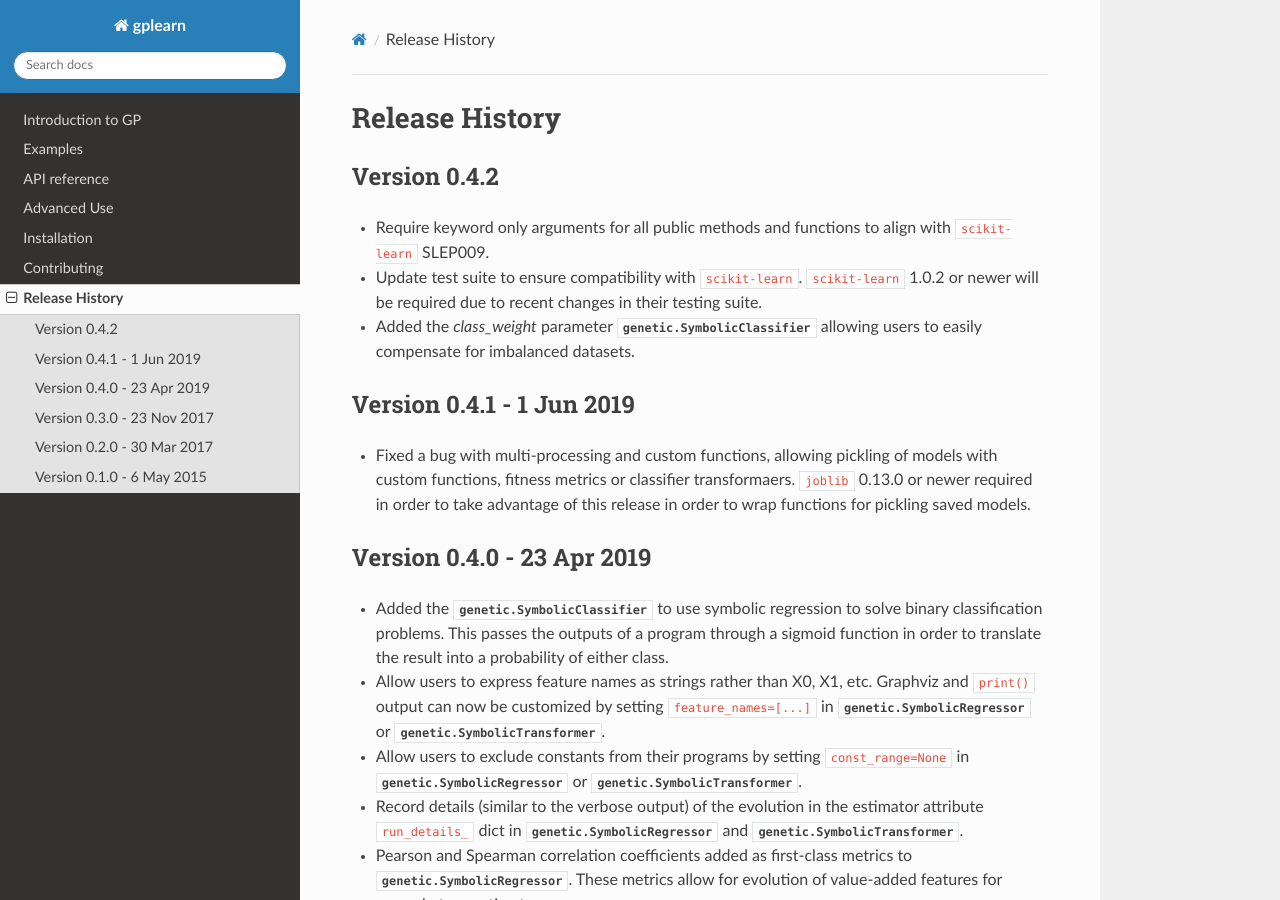
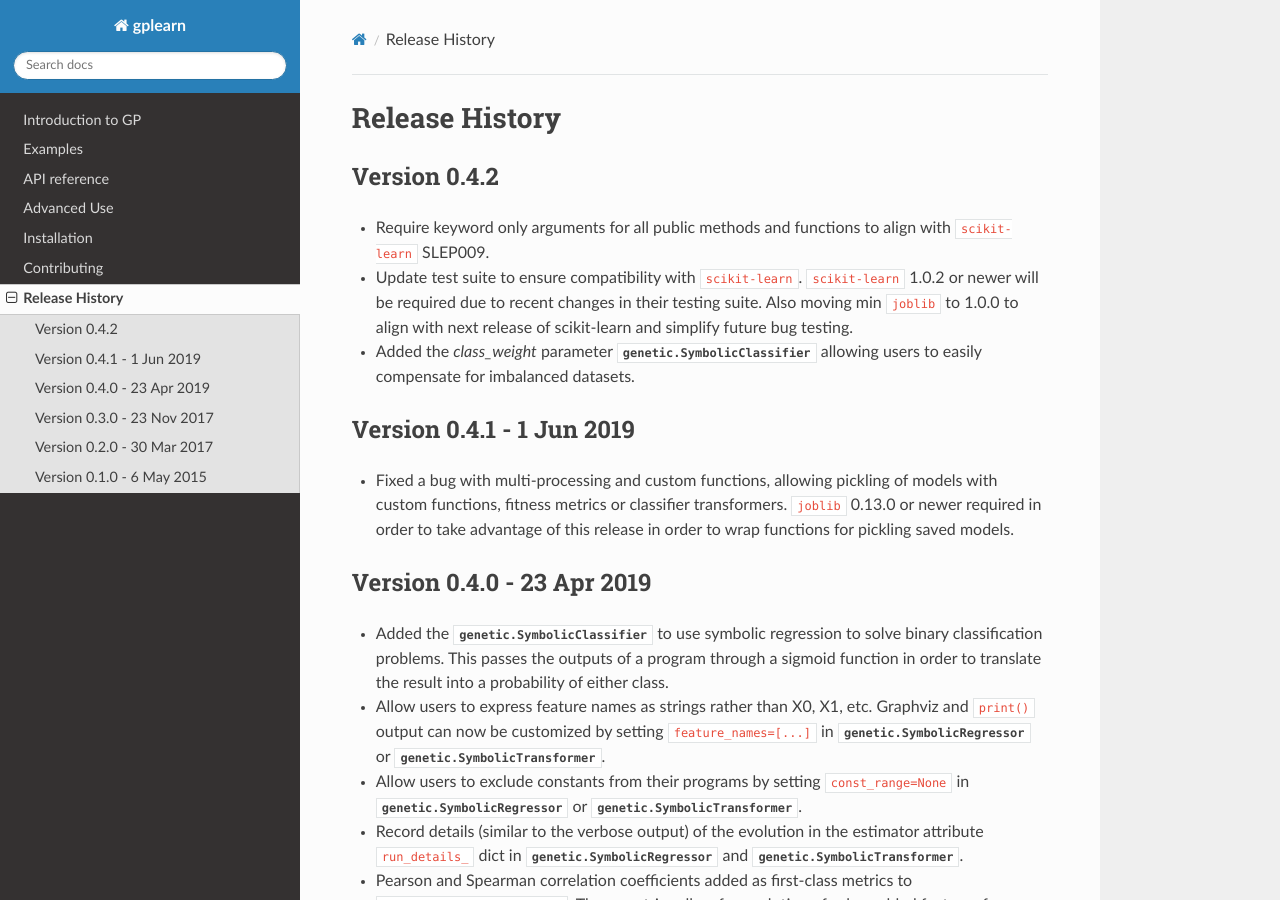
Before and after one commit to trevorstephens/gplearn, a Sphinx documentation site: the page built from doc/changelog.rst, in a window 1280 px wide and 900 px high. Built offline with Sphinx 7.4.7 and the Read the Docs theme 2.0.0, drawn with Linux system fonts in a browser that asks for light colours; the version number could not be read and is left out.

Commit message:
build fixes

```diff
--- a/doc/changelog.rst
+++ b/doc/changelog.rst
@@ -11,7 +11,8 @@ Version 0.4.2
   with ``scikit-learn`` SLEP009.
 - Update test suite to ensure compatibility with ``scikit-learn``.
   ``scikit-learn`` 1.0.2 or newer will be required due to recent changes in
-  their testing suite.
+  their testing suite. Also moving min ``joblib`` to 1.0.0 to align with next
+  release of scikit-learn and simplify future bug testing.
 - Added the `class_weight` parameter :class:`genetic.SymbolicClassifier`
   allowing users to easily compensate for imbalanced datasets.
 
@@ -19,7 +20,7 @@ Version 0.4.1 - 1 Jun 2019
 ---------------------------
 
 - Fixed a bug with multi-processing and custom functions, allowing pickling of
-  models with custom functions, fitness metrics or classifier transformaers.
+  models with custom functions, fitness metrics or classifier transformers.
   ``joblib`` 0.13.0 or newer required in order to take advantage of this
   release in order to wrap functions for pickling saved models.
 
```
Also changed, not shown: 1 other file.
